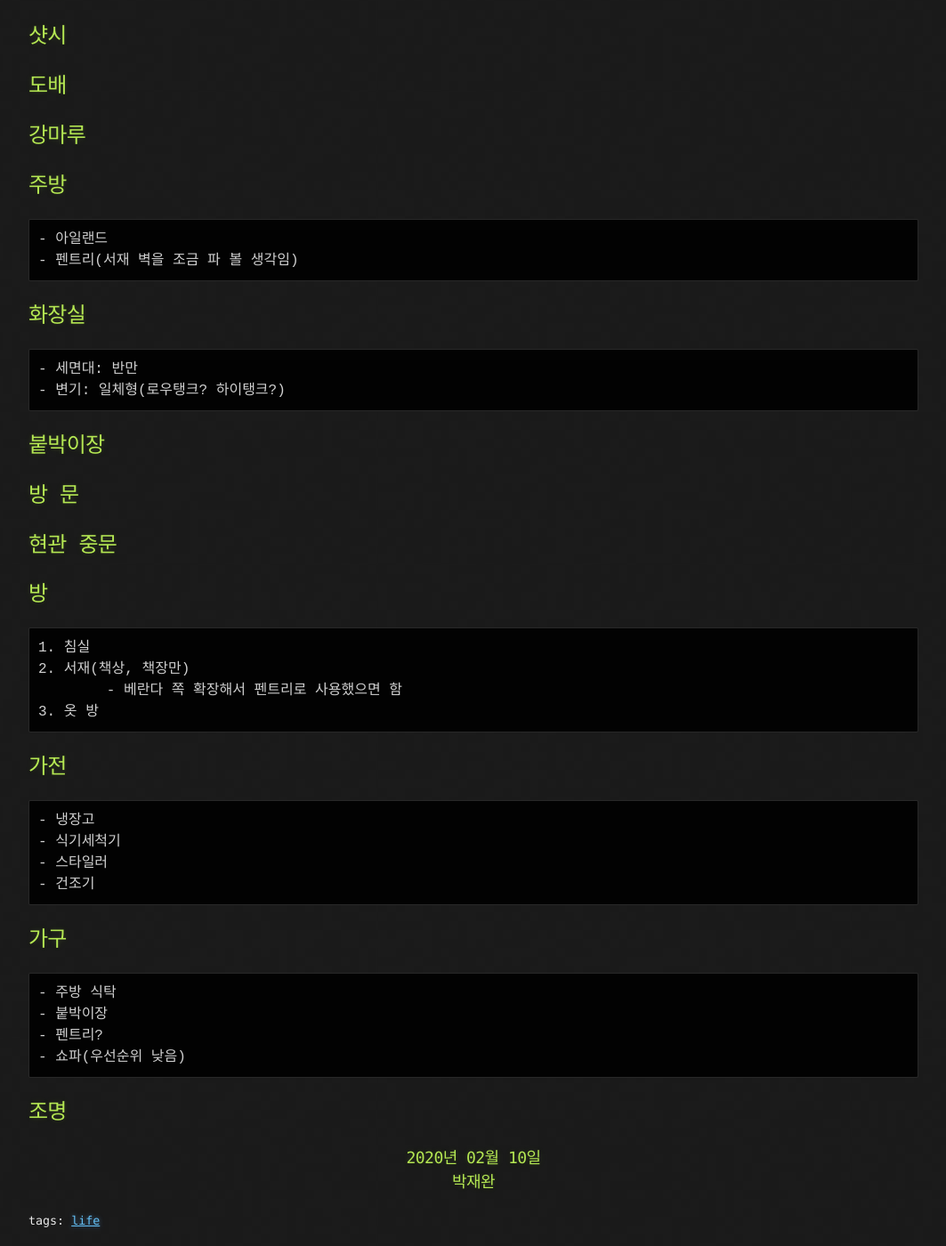
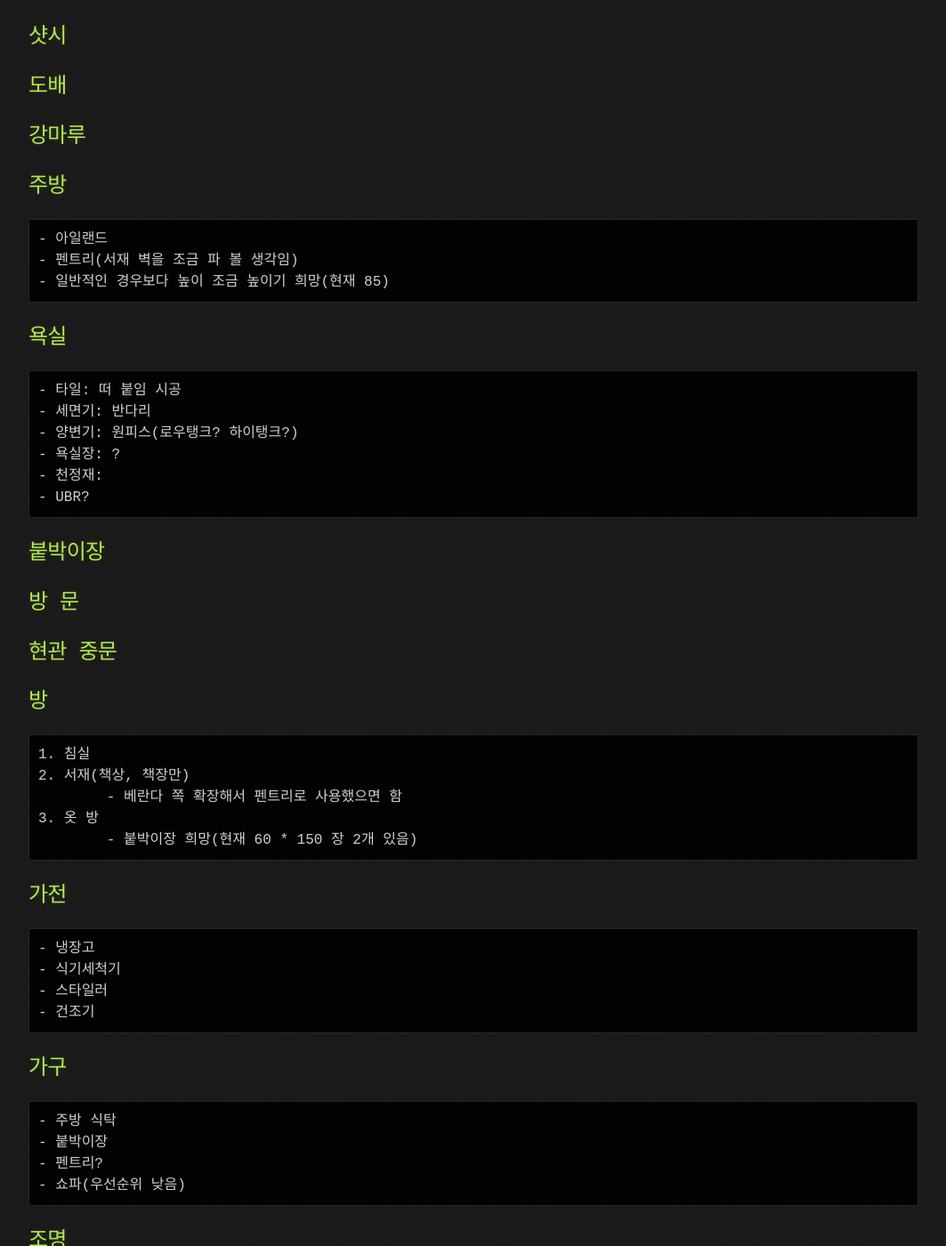
Before and after one commit to hueypark/hueypark.github.io, a Jekyll site: the page built from _posts/2020-02-10-interior.md, in a window 1280 px wide and 1400 px high, scrolled down 962 px. Shown: the whole window at 89% size, without its empty margins (108-1171 px from the left). Built offline with Jekyll 4.4.1, drawn with Linux system fonts in a browser that asks for light colours; comment, search, counter and statistics services are not loaded.

Commit message:
Update interior

```diff
--- a/_posts/2020-02-10-interior.md
+++ b/_posts/2020-02-10-interior.md
@@ -37,10 +37,15 @@ tags: [life]
 ## 주방
 	- 아일랜드
 	- 펜트리(서재 벽을 조금 파 볼 생각임)
+	- 일반적인 경우보다 높이 조금 높이기 희망(현재 85)
 
-## 화장실
-	- 세면대: 반만
-	- 변기: 일체형(로우탱크? 하이탱크?)
+## 욕실
+	- 타일: 떠 붙임 시공
+	- 세면기: 반다리
+	- 양변기: 원피스(로우탱크? 하이탱크?)
+	- 욕실장: ?
+	- 천정재:
+	- UBR?
 
 ## 붙박이장
 
@@ -53,6 +58,7 @@ tags: [life]
 	2. 서재(책상, 책장만)
 		- 베란다 쪽 확장해서 펜트리로 사용했으면 함
 	3. 옷 방
+		- 붙박이장 희망(현재 60 * 150 장 2개 있음)
 
 ## 가전
 	- 냉장고
```
